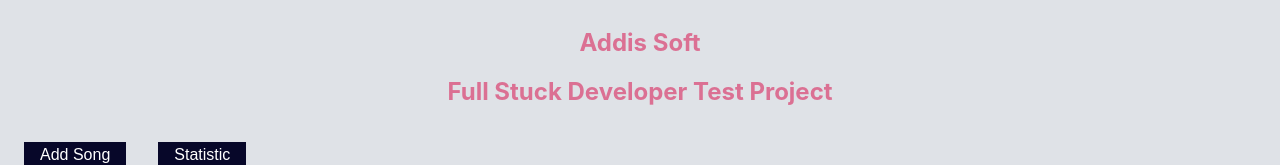
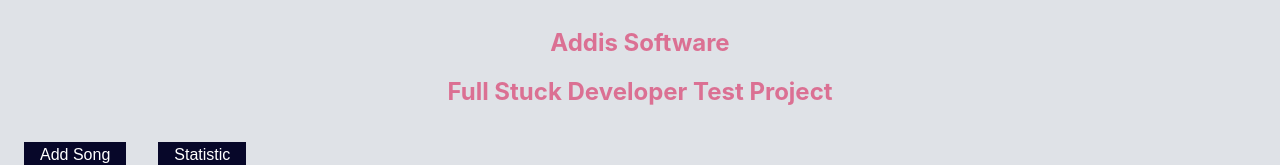
Before and after one commit to yayalAb/React-song-app, a React (Create React App) app: page / in a window 1280 px wide. Shown: the top 165 px of the page. Built offline with nearby package versions, Linux system fonts and the light colour scheme.

Commit message:
update title

```diff
--- a/src/App.js
+++ b/src/App.js
@@ -21,7 +21,7 @@
 function App() {
   return (
     <Wrapper>
-      <Title> Addis Soft</Title>
+      <Title> Addis Software</Title>
       <Title>Full Stuck Developer Test Project</Title>
       <Routes>
         <Route path="/" element={<SongList />} />
@@ -32,5 +32,4 @@
     </Wrapper>
   );
 }
-
 export default App;
```
